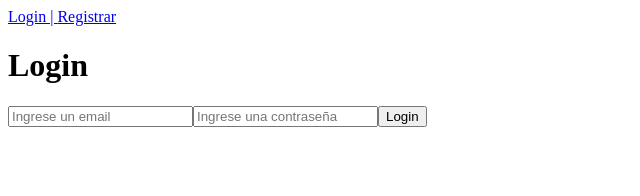
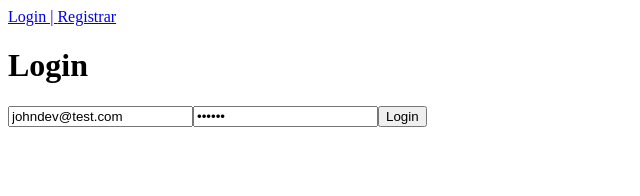
Before and after one commit to johnburetdev/AuthUsers-Router-Firebase-TailwindCss-vite, a React (Vite) app: page /login in a window 1280 px wide. Shown: the top 196 px of the page, without its empty margins (0-640 px from the left). Built offline with nearby package versions, Linux system fonts and the light colour scheme; no server answers.

Commit message:
Formularios reutilizable

```diff
--- /dev/null
+++ b/src/components/FormError.jsx
@@ -0,0 +1,5 @@
+const FormError = ({ error }) => {
+    return <>{error && <p>{error.message}</p>}</>;
+};
+
+export default FormError;
--- /dev/null
+++ b/src/components/FormInput.jsx
@@ -0,0 +1,23 @@
+/* eslint-disable react/prop-types */
+/* eslint-disable react/display-name */
+import { forwardRef } from "react";
+
+const FormInput = forwardRef(
+    ({ type, placeholder, onChange, onBlur, name, children }, ref) => {
+        return (
+            <>
+                <input
+                    type={type}
+                    placeholder={placeholder}
+                    ref={ref}
+                    onChange={onChange}
+                    onBlur={onBlur}
+                    name={name}
+                />
+                {children}
+            </>
+        );
+    }
+);
+
+export default FormInput;
--- a/src/firebase.js
+++ b/src/firebase.js
@@ -12,7 +12,6 @@ const firebaseConfig = {
 
 
 const app = initializeApp(firebaseConfig);
-
 const auth = getAuth(app);
 
 export {auth}
--- a/src/pages/Login.jsx
+++ b/src/pages/Login.jsx
@@ -1,42 +1,76 @@
-import { useContext, useState } from "react";
+/* eslint-disable no-undef */
+import { useContext } from "react";
+import { useNavigate } from "react-router-dom";
+import { useForm } from "react-hook-form";
+
 import { UserContext } from "../context/UserProvider";
-import { useNavigate } from "react-router-dom";
+
+import { erroresFirebase } from "../utils/ErroresFirebase";
+import { formValidate } from "../utils/formValidate";
+
+import FormInput from "../components/FormInput";
+import FormError from "../components/FormError";
 
 const Login = () => {
-    const [email, setEmail] = useState("");
-    const [password, setPassword] = useState("");
-
     const navigate = useNavigate();
 
     const { loginUser } = useContext(UserContext);
 
-    const handleSubmit = async (e) => {
-        e.preventDefault();
+    const { required, patternEmail, minLength, validateTrim } = formValidate();
+
+    const {
+        register,
+        handleSubmit,
+        setError,
+        formState: { errors },
+    } = useForm({
+        defaultValues: {
+            email: "johndev@test.com",
+            password: "123456",
+        },
+    });
+
+    const onSubmit = async (data) => {
         try {
-            await loginUser(email, password);
-            console.log("logeado -> ", email, "-", password);
+            await loginUser(data.email, data.password);
             navigate("/");
         } catch (error) {
-            console.log(error.code);
+            const errorCode = error.code;
+            console.log(errorCode);
+            setError("firebase", {
+                message: erroresFirebase(errorCode),
+            });
         }
     };
+
     return (
         <>
             <h1>Login</h1>
             <div>
-                <form onSubmit={handleSubmit}>
-                    <input
+                <FormError error={errors.firebase} />
+                <form onSubmit={handleSubmit(onSubmit)}>
+                    <FormInput
                         type="email"
                         placeholder="Ingrese un email"
-                        value={email}
-                        onChange={(e) => setEmail(e.target.value)}
-                    />
-                    <input
+                        {...register("email", {
+                            required,
+                            pattern: patternEmail,
+                        })}
+                    ></FormInput>
+
+                    <FormError error={errors.email} />
+
+                    <FormInput
                         type="password"
                         placeholder="Ingrese una contraseña"
-                        value={password}
-                        onChange={(e) => setPassword(e.target.value)}
-                    />
+                        {...register("password", {
+                            minLength,
+                            validate: validateTrim,
+                        })}
+                    ></FormInput>
+
+                    <FormError error={errors.password} />
+
                     <button type="submit">Login</button>
                 </form>
             </div>
--- a/src/pages/Register.jsx
+++ b/src/pages/Register.jsx
@@ -1,11 +1,22 @@
-import { useContext, useState } from "react";
-import { UserContext } from "../context/UserProvider";
+import { useContext } from "react";
 import { useNavigate } from "react-router-dom";
 import { useForm } from "react-hook-form";
+
+import { UserContext } from "../context/UserProvider";
+
+import { erroresFirebase } from "../utils/ErroresFirebase";
+import { formValidate } from "../utils/formValidate";
+
+import FormError from "../components/FormError";
+import FormInput from "../components/FormInput";
 
 const Register = () => {
     const navigate = useNavigate();
     const { registerUser } = useContext(UserContext);
+
+    const { required, patternEmail, minLength, validateTrim, validateEquals } =
+        formValidate();
+
     const {
         register,
         handleSubmit,
@@ -14,76 +25,56 @@ const Register = () => {
         formState: { errors },
     } = useForm();
 
-    // const onSubmit = (data) => console.log(data);
-
     const onSubmit = async (data) => {
         try {
             await registerUser(data.email, data.password);
             navigate("/");
         } catch (error) {
-            console.log(error.code);
-            switch (error.code) {
-                case "auth/email-already-in-use":
-                    setError("email", {
-                        message: "Esta usuario ya existe",
-                    });
-                    break;
+            const errorCode = error.code;
 
-                default:
-                    console.log("Ha ocurrido un en error en el servidor");
-                    break;
-            }
+            setError("firebase", {
+                message: erroresFirebase(errorCode),
+            });
         }
     };
     return (
         <>
             <h1>Register</h1>
+            <FormError error={errors.firebase} />
+
             <form onSubmit={handleSubmit(onSubmit)}>
-                <input
+                <FormInput
                     type="email"
                     placeholder="Ingrese un email"
                     {...register("email", {
-                        required: {
-                            value: true,
-                            message: "Campo obligatorio",
-                        },
-                        pattern: {
-                            value: /[a-z0-9]+(\.[_a-z0-9]+)*@[a-z0-9-]+(\.[a-z0-9-]+)*(\.[a-z]{2,15})/,
-                            message: "Formato de email incorrecto",
-                        },
+                        required,
+                        pattern: patternEmail,
                     })}
-                />
-                {errors.email && <p>{errors.email.message}</p>}
-                <input
+                ></FormInput>
+
+                <FormError error={errors.email} />
+
+                <FormInput
                     type="password"
                     placeholder="Ingrese una contraseña"
                     {...register("password", {
-                        minLength: {
-                            value: 6,
-                            message: "Minimo 6 caracteres",
-                        },
-                        validate: {
-                            trim: (v) => {
-                                if (!v.trim())
-                                    return "No se permiten caracteres vacios";
-                                true;
-                            },
-                        },
+                        minLength,
+                        validate: validateTrim,
                     })}
-                />
-                {errors.password && errors.password.message}
-                <input
+                ></FormInput>
+
+                <FormError error={errors.password} />
+
+                <FormInput
                     type="password"
                     placeholder="Ingrese la contraseña otra vez"
                     {...register("repassword", {
-                        validate: {
-                            equals: (v) =>
-                                v === getValues("password") ||
-                                "Las contraseñas no coinciden",
-                        },
+                        validate: validateEquals(getValues),
                     })}
-                />
-                {errors.repassword && <p>{errors.repassword.message}</p>}
+                ></FormInput>
+
+                <FormError error={errors.repassword} />
+
                 <button type="submit">Registrar</button>
             </form>
         </>
--- /dev/null
+++ b/src/utils/ErroresFirebase.js
@@ -0,0 +1,17 @@
+export const erroresFirebase = (code)=>{
+    switch (code) {
+        case "auth/email-already-in-use":
+            return "Este usuario ya existe"
+        case "auth/invalid-email":
+            return "Formato invalido"
+        case "auth/invalid-credential":
+            return "Email o contraseña incorrecta"
+        case "auth/email-already-exists":
+            return "Email ya esta en uso"
+        case "auth/invalid-password":
+            return "Contraseña incorrecta"
+
+        default:
+            return "Ocurrio un error en el servidor"
+    }
+}
--- /dev/null
+++ b/src/utils/formValidate.js
@@ -0,0 +1,38 @@
+
+export const formValidate = (getValues) => {
+  return {
+    required: {
+        value: true,
+        message: "Campo obligatorio",
+    },
+    patternEmail: {
+        value: /[a-z0-9]+(\.[_a-z0-9]+)*@[a-z0-9-]+(\.[a-z0-9-]+)*(\.[a-z]{2,15})/,
+        message: "Formato de email incorrecto",
+    },
+    minLength: {
+        value: 6,
+        message: "Minimo 6 caracteres",
+    },
+
+    validateTrim:{
+        trim: (v) => {
+            if (!v.trim())
+                return "No se permiten caracteres vacios";
+            true;
+        },
+    },
+
+    validateEquals(getValues){
+        return {
+            equals: (v) =>
+            v === getValues("password") ||
+            "Las contraseñas no coinciden",
+
+        }
+
+    }
+
+
+}
+
+}
```
